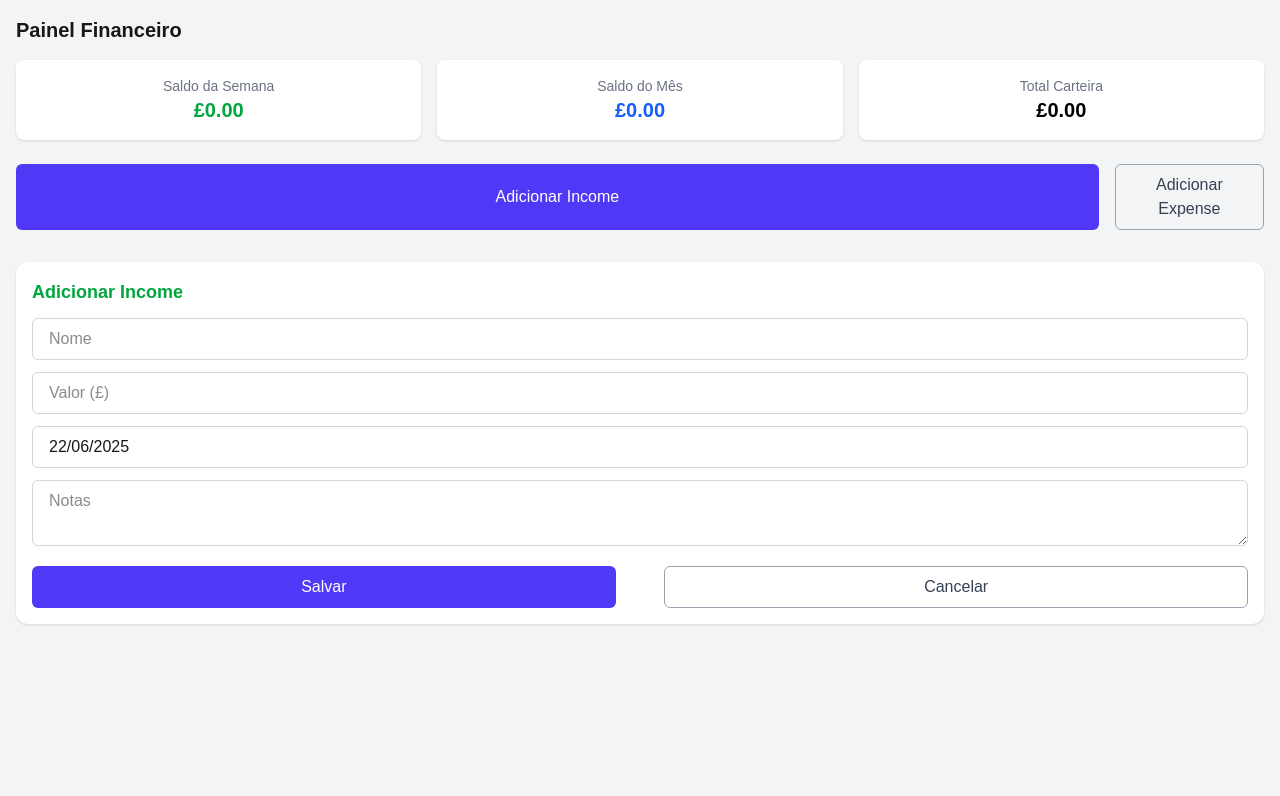
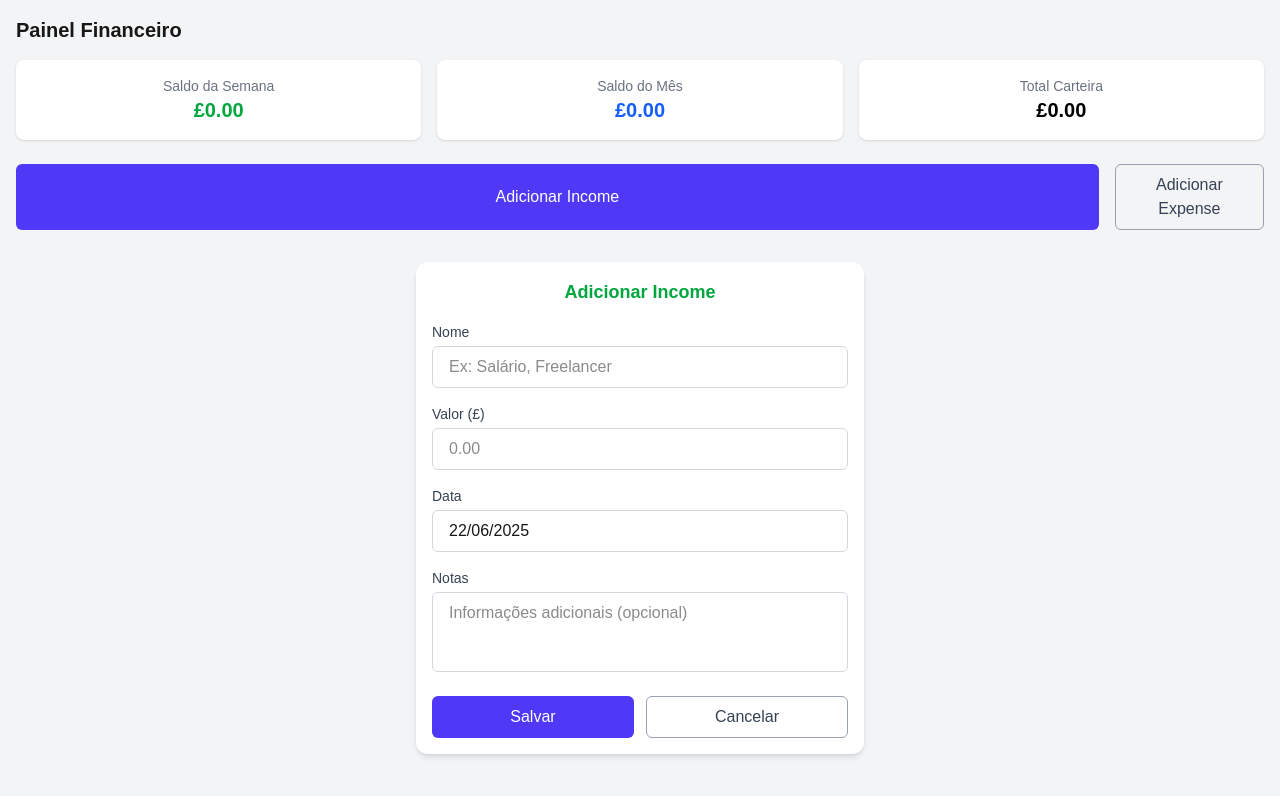
Before and after one commit to LucasBolla94/bollafinance, a Next.js app: page /dash in a window 1280 px wide. Both pictures are taken after a click on the button "Adicionar Income". Shown: the top 796 px of the page. Built offline with nearby package versions, Linux system fonts and the light colour scheme; no server answers.

Commit message:
New Update

```diff
--- a/src/components/dash/ExpenseForm.tsx
+++ b/src/components/dash/ExpenseForm.tsx
@@ -30,52 +30,89 @@ export default function ExpenseForm({ onClose }: { onClose: () => void }) {
   return (
     <form
       onSubmit={handleSubmit}
-      className="bg-white rounded-xl shadow p-4 mt-4 flex flex-col gap-3"
+      className="bg-white rounded-xl shadow-md p-4 mt-4 flex flex-col gap-4 max-w-md mx-auto w-full"
     >
-      <h2 className="text-lg font-semibold text-red-600">Adicionar Expense</h2>
+      <h2 className="text-lg font-semibold text-red-600 text-center">
+        Adicionar Expense
+      </h2>
 
+      {/* Nome */}
+      <div className="flex flex-col gap-1">
+        <label htmlFor="name-e" className="text-sm font-medium text-gray-700">
+          Nome
+        </label>
         <input
+          id="name-e"
           type="text"
-        placeholder="Nome"
+          placeholder="Ex: Alimentação, Transporte"
           className="input"
+          inputMode="text"
+          autoCapitalize="words"
+          autoComplete="off"
           value={name}
           onChange={(e) => setName(e.target.value)}
           required
         />
+      </div>
 
+      {/* Valor */}
+      <div className="flex flex-col gap-1">
+        <label htmlFor="amount-e" className="text-sm font-medium text-gray-700">
+          Valor (£)
+        </label>
         <input
+          id="amount-e"
           type="number"
+          inputMode="decimal"
           step="0.01"
-        placeholder="Valor (£)"
+          placeholder="0.00"
           className="input"
           value={amount}
           onChange={(e) => setAmount(e.target.value)}
           required
         />
+      </div>
 
+      {/* Data */}
+      <div className="flex flex-col gap-1">
+        <label htmlFor="date-e" className="text-sm font-medium text-gray-700">
+          Data
+        </label>
         <DatePicker
           selected={date}
           onChange={(d) => setDate(d)}
           className="input"
           dateFormat="dd/MM/yyyy"
-        placeholderText="Data"
+          placeholderText="Selecionar data"
+          showPopperArrow={false}
+          maxDate={new Date()}
+          id="date-e"
         />
+      </div>
 
+      {/* Notas */}
+      <div className="flex flex-col gap-1">
+        <label htmlFor="notes-e" className="text-sm font-medium text-gray-700">
+          Notas
+        </label>
         <textarea
-        className="input"
-        placeholder="Notas"
+          id="notes-e"
+          className="input min-h-[80px] resize-none"
+          placeholder="Informações adicionais (opcional)"
           value={notes}
           onChange={(e) => setNotes(e.target.value)}
         />
+      </div>
 
-      <div className="flex justify-between mt-2">
-        <button type="submit" className="btn-primary w-[48%]">
+      {/* Botões */}
+      <div className="flex flex-col sm:flex-row gap-3 mt-2">
+        <button type="submit" className="btn-primary w-full sm:w-1/2">
           Salvar
         </button>
         <button
           type="button"
           onClick={onClose}
-          className="btn-secondary w-[48%] text-center"
+          className="btn-secondary w-full sm:w-1/2"
         >
           Cancelar
         </button>
--- a/src/components/dash/IncomeForm.tsx
+++ b/src/components/dash/IncomeForm.tsx
@@ -30,52 +30,89 @@ export default function IncomeForm({ onClose }: { onClose: () => void }) {
   return (
     <form
       onSubmit={handleSubmit}
-      className="bg-white rounded-xl shadow p-4 mt-4 flex flex-col gap-3"
+      className="bg-white rounded-xl shadow-md p-4 mt-4 flex flex-col gap-4 max-w-md mx-auto w-full"
     >
-      <h2 className="text-lg font-semibold text-green-600">Adicionar Income</h2>
+      <h2 className="text-lg font-semibold text-green-600 text-center">
+        Adicionar Income
+      </h2>
 
+      {/* Campo: Nome */}
+      <div className="flex flex-col gap-1">
+        <label htmlFor="name" className="text-sm font-medium text-gray-700">
+          Nome
+        </label>
         <input
+          id="name"
           type="text"
-        placeholder="Nome"
+          placeholder="Ex: Salário, Freelancer"
           className="input"
+          inputMode="text"
+          autoCapitalize="words"
+          autoComplete="off"
           value={name}
           onChange={(e) => setName(e.target.value)}
           required
         />
+      </div>
 
+      {/* Campo: Valor */}
+      <div className="flex flex-col gap-1">
+        <label htmlFor="amount" className="text-sm font-medium text-gray-700">
+          Valor (£)
+        </label>
         <input
+          id="amount"
           type="number"
+          inputMode="decimal"
           step="0.01"
-        placeholder="Valor (£)"
+          placeholder="0.00"
           className="input"
           value={amount}
           onChange={(e) => setAmount(e.target.value)}
           required
         />
+      </div>
 
+      {/* Campo: Data */}
+      <div className="flex flex-col gap-1">
+        <label htmlFor="date" className="text-sm font-medium text-gray-700">
+          Data
+        </label>
         <DatePicker
           selected={date}
           onChange={(d) => setDate(d)}
           className="input"
           dateFormat="dd/MM/yyyy"
-        placeholderText="Data"
+          placeholderText="Selecionar data"
+          showPopperArrow={false}
+          maxDate={new Date()}
+          id="date"
         />
+      </div>
 
+      {/* Campo: Notas */}
+      <div className="flex flex-col gap-1">
+        <label htmlFor="notes" className="text-sm font-medium text-gray-700">
+          Notas
+        </label>
         <textarea
-        className="input"
-        placeholder="Notas"
+          id="notes"
+          className="input min-h-[80px] resize-none"
+          placeholder="Informações adicionais (opcional)"
           value={notes}
           onChange={(e) => setNotes(e.target.value)}
         />
+      </div>
 
-      <div className="flex justify-between mt-2">
-        <button type="submit" className="btn-primary w-[48%]">
+      {/* Botões */}
+      <div className="flex flex-col sm:flex-row gap-3 mt-2">
+        <button type="submit" className="btn-primary w-full sm:w-1/2">
           Salvar
         </button>
         <button
           type="button"
           onClick={onClose}
-          className="btn-secondary w-[48%] text-center"
+          className="btn-secondary w-full sm:w-1/2"
         >
           Cancelar
         </button>
```
Lines whose indentation alone changed are shown as unchanged.
